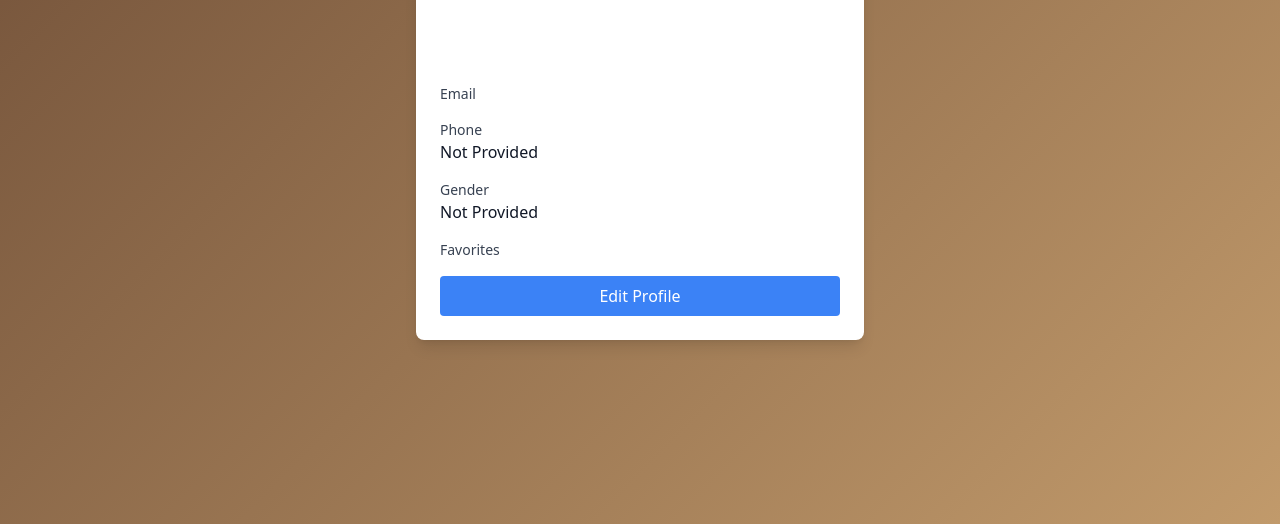
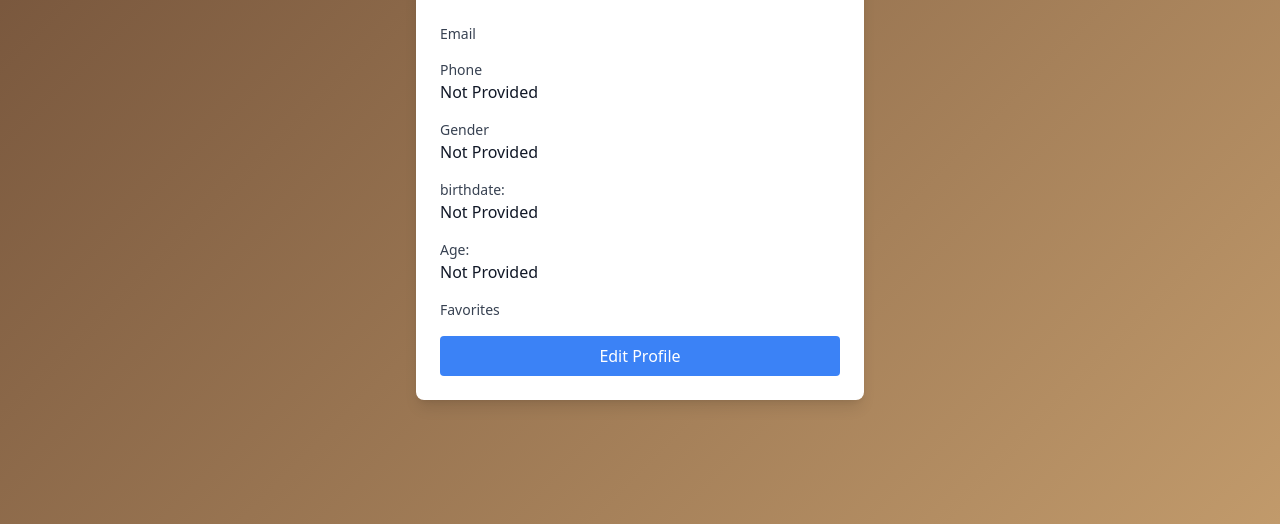
Before and after one commit to MrSinaMaleki/Online-coffee-shop, a Django app: page /account/ in a window 1280 px wide. Shown: the part 276-800 px from the top of the page. Run offline with Django 5.2, Linux system fonts and the light colour scheme; the visitor is signed in with stand-in values (Sample User, id 1); data that the repository does not hold is empty; some libraries are stand-ins or nearby versions.

Commit message:
Age and birthdate backend + frontend

```diff
--- a/account/serializers.py
+++ b/account/serializers.py
@@ -72,7 +72,7 @@ class ProfileSerializer(serializers.ModelSerializer):
     class Meta:
         model = User
 
-        fields = ['username', 'first_name', 'last_name', 'email', 'phone', 'gender', 'profile_image', 'favorites']
+        fields = ['username', 'first_name', 'last_name', 'email', 'phone', 'gender', 'profile_image', 'favorites', 'date_of_birth', 'age']
         extra_kwargs = {
             'username': {'read_only': True},
         }
--- a/template/account/profile.html
+++ b/template/account/profile.html
@@ -47,6 +47,18 @@
             <label class="block text-sm font-medium text-gray-700">Gender</label>
             <p id="gender" class="text-gray-900">Not Provided</p>
         </div>
+
+
+        <div>
+            <label class="block text-sm font-medium text-gray-700">birthdate:</label>
+            <p id="birthdate" class="text-gray-900">Not Provided</p>
+        </div>
+        <div>
+
+            <label class="block text-sm font-medium text-gray-700">Age: </label>
+            <p id="age" class="text-gray-900">Not Provided</p>
+        </div>
+
         <div>
             <label class="block text-sm font-medium text-gray-700">Favorites</label>
             <div id="favorites" class="grid grid-cols-1 gap-4"></div>
@@ -90,6 +102,12 @@
             <label class="block text-sm font-medium text-gray-700">Profile Image</label>
             <input id="profileImageInput" class="w-full border rounded px-3 py-2" type="file" accept="image/*">
         </div>
+
+        <div>
+            <label class="block text-sm font-medium text-gray-700">Birth day: </label>
+            <input id="birthdate_inp" name="date_of_birth" class="form-control" type="date">
+        </div>
+
         <button type="submit" class="w-full bg-green-500 text-white py-2 px-4 rounded hover:bg-green-600">Save Changes
         </button>
     </form>
@@ -130,11 +148,20 @@
                 const data = await response.json();
 
 
-                document.getElementById('fullName').textContent = data.first_name + ' ' + data.last_name;
+                document.getElementById('fullName').innerText = data.first_name + ' ' + data.last_name;
                 {#document.getElementById('username').textContent = '@' + data.username;#}
                 document.getElementById('email').textContent = data.email;
                 document.getElementById('phone').textContent = data.phone || 'Not Provided';
                 document.getElementById('gender').textContent = data.gender || 'Not Provided';
+                if (data.age){
+                     document.getElementById('age').innerText = data.age + " Years Old";
+
+                }else{
+                    document.getElementById('age').innerText = "Not provided";
+                }
+
+                console.log('data',data)
+                document.getElementById('birthdate').innerText = data.date_of_birth || "Not provided";
 
                 document.getElementById('profileImage').src = data.profile_image || 'https://via.placeholder.com/150';
 
@@ -179,6 +206,10 @@
                 document.getElementById('emailInput').value = data.email;
                 document.getElementById('phoneInput').value = data.phone;
                 document.getElementById('genderInput').value = data.gender;
+                document.getElementById('birthdate_inp').value = data.date_of_birth;
+
+
+
             } catch (error) {
                 console.error('Error fetching user data:', error);
             }
@@ -203,10 +234,13 @@
             formData.append('phone', document.getElementById('phoneInput').value);
             formData.append('gender', document.getElementById('genderInput').value);
 
+
             const profileImageInput = document.getElementById('profileImageInput');
             if (profileImageInput.files.length > 0) {
                 formData.append('profile_image', profileImageInput.files[0]);
             }
+            formData.append('date_of_birth', document.getElementById('birthdate_inp').value);
+
 
             try {
                 const response = await fetch('http://localhost:8001/account/api/profile', {
```
